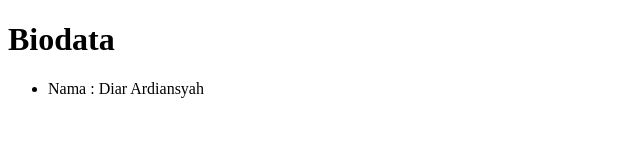
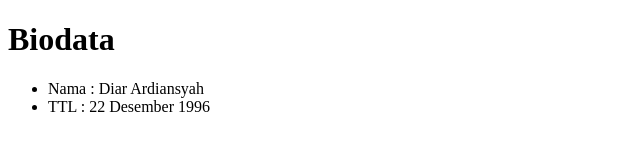
Before and after one commit to diarardi/coba-git-remote, a plain HTML site: page index.html in a window 1280 px wide. Shown: the whole page, without its empty margins (0-640 px from the left). Drawn offline with Linux system fonts and the light colour scheme.

Commit message:
menambahkan data di file index.html

```diff
--- a/index.html
+++ b/index.html
@@ -9,6 +9,7 @@
 
 	<ul>
 		<li>Nama : Diar Ardiansyah</li>
+		<li>TTL : 22 Desember 1996</li>
 	</ul>
 
 </body>
```
